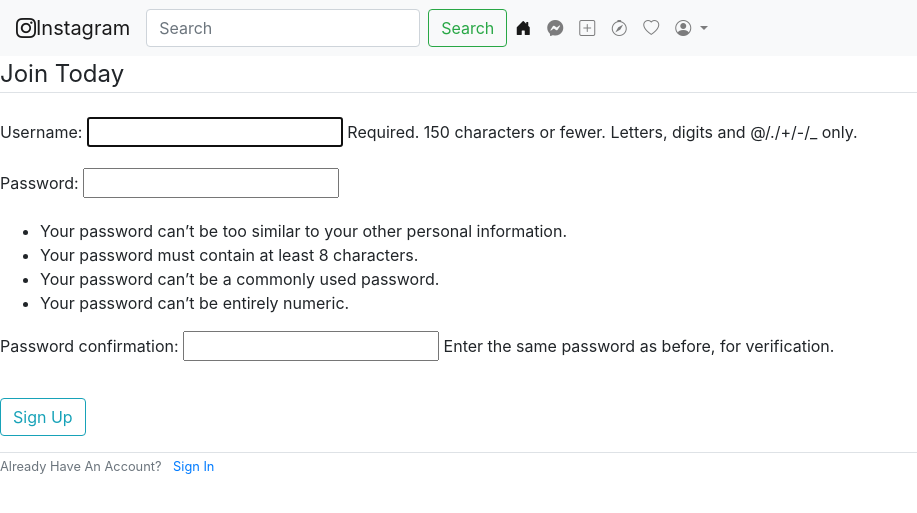
After one commit to lu-dwig/Gram-clone, a Django app: page /register/ in a window 1280 px wide. The commit adds this page. Shown: the top 513 px of the page, without its empty margins (0-917 px from the left). Run offline with Django 3.2, Linux system fonts and the light colour scheme; some libraries are stand-ins or nearby versions.

Commit message:
creation of the register html

```diff
--- a/insta/templates/insta/base.html
+++ b/insta/templates/insta/base.html
@@ -79,7 +79,9 @@
         </div>
 
     </header>
+    {% block content%}
 
+    {% endblock content %}
 
     <script src="https://code.jquery.com/jquery-3.2.1.slim.min.js" integrity="sha384-KJ3o2DKtIkvYIK3UENzmM7KCkRr/rE9/Qpg6aAZGJwFDMVNA/GpGFF93hXpG5KkN" crossorigin="anonymous"></script>
     <script src="https://cdn.jsdelivr.net/npm/popper.js@1.12.9/dist/umd/popper.min.js" integrity="sha384-ApNbgh9B+Y1QKtv3Rn7W3mgPxhU9K/ScQsAP7hUibX39j7fakFPskvXusvfa0b4Q" crossorigin="anonymous"></script>
--- a/instagram/urls.py
+++ b/instagram/urls.py
@@ -15,8 +15,10 @@ Including another URLconf
 """
 from django.urls import path, include
 from django.contrib import admin
+from users import views as user_views
 
 urlpatterns = [
     path('admin/', admin.site.urls),
+    path('register/', user_views.register),
     path('', include('insta.urls')),
 ]
--- /dev/null
+++ b/users/templates/users/register.html
@@ -0,0 +1,19 @@
+{% extends "insta/base.html" %}
+{% block content %}
+    <div class="content-section">
+        <form method="POST">
+            {% csrf_token %}
+            <fieldset class="form-group">
+                <legend class="border-bottom mb-4">Join Today</legend>
+                {{ form.as_p }}
+            </fieldset>
+            <div class="form-group">
+                <button class="btn btn-outline-info" type="submit">Sign Up</button>
+            </div>
+        </form>
+        <div class="border-top pt3">
+            <small class="text-muted">Already Have An Account? <a class="ml-2" href="#">Sign In</a> </small>
+        </div>
+    </div>
+
+{% endblock content %}
--- a/users/views.py
+++ b/users/views.py
@@ -1,3 +1,9 @@
 from django.shortcuts import render
+from django.contrib.auth.forms import UserCreationForm
 
 # Create your views here.
+
+def register(request):
+    form = UserCreationForm()
+
+    return render(request, 'users/register.html', {'form': form})
```
